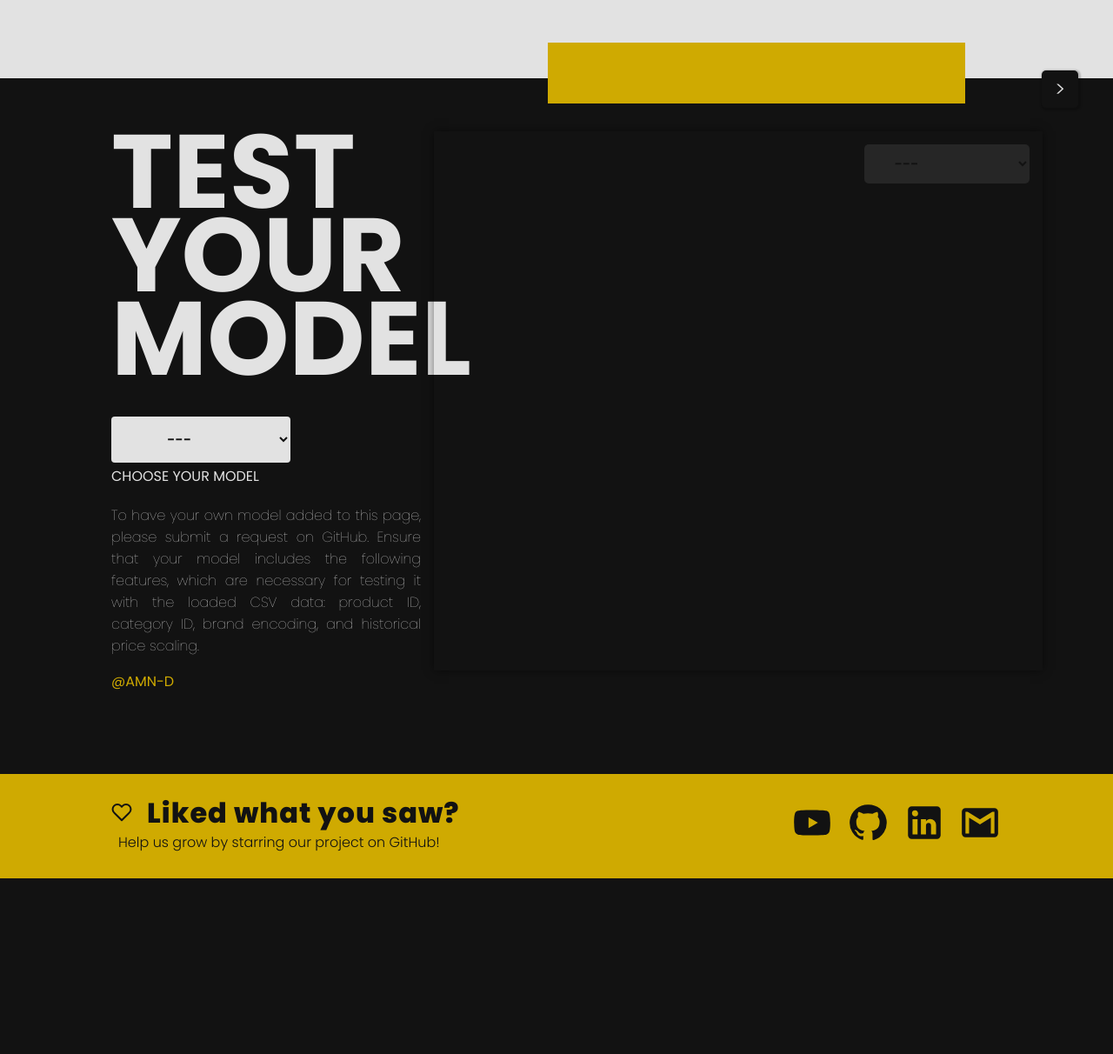
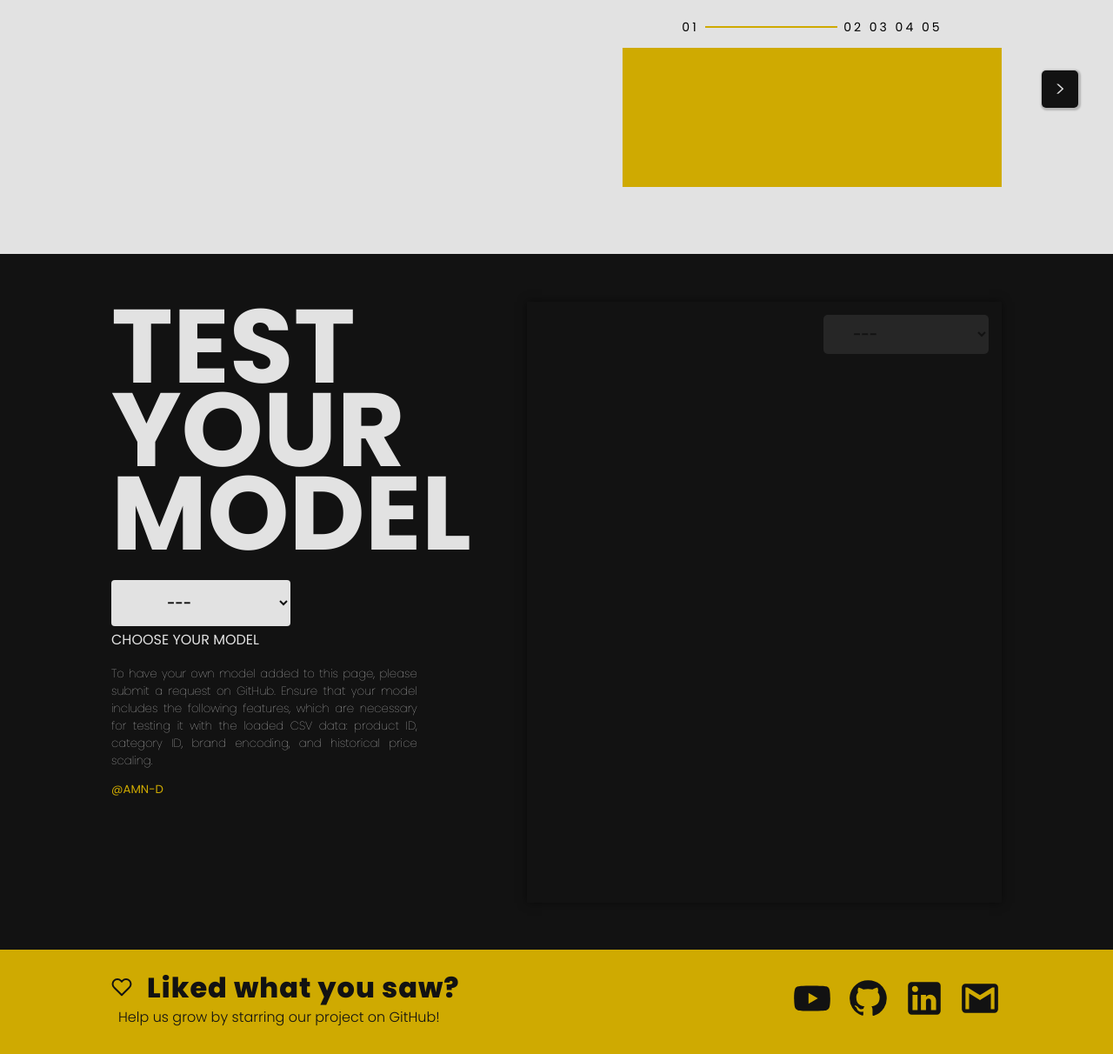
Before and after one commit to AMN-D/PRICEOPTIM, a Django app: template price_optimisation/files/templates/base.html in a window 1280 px wide. Shown: the part 636-1848 px from the top of the page at 87% size. Before the commit the page ends 1646 px from the top, so only its background shows below. Run offline with Django 4.2, Linux system fonts and the light colour scheme; the template is opened without the code that fills it, so the values that code supplies are empty; a map, chart or similar area stays blank; some web fonts are replaced.

Commit message:
page one done for desktop
90-100% scaling

```diff
--- a/price_optimisation/files/static/chart.js
+++ b/price_optimisation/files/static/chart.js
@@ -9,18 +9,18 @@ function reloadVisualizationDisplay() {
     ctx.clearRect(0, 0, canvas.width, canvas.height);
 }
 
-function pltBarChart(actualData, predictedData) {
+function pltBarChart(actualData, predictedData, parentContainerClass) {
 
     actualData = JSON.parse(actualData);
     predictedData = JSON.parse(predictedData);
 
     var canvas = document.getElementById('plotCanvas');
+    var parentContainer = document.querySelector('.' + parentContainerClass);
+
+    canvas.width = parentContainer.offsetWidth;
+    canvas.height = parentContainer.offsetHeight;
+
     var ctx = canvas.getContext('2d');
-
-    var canvasWidth = 700;
-    var canvasHeight = 600;
-    canvas.width = canvasWidth;
-    canvas.height = canvasHeight;
 
     var data = {
         labels: actualData.map((value, index) => index), // Assuming index as labels
@@ -55,18 +55,18 @@ function pltBarChart(actualData, predictedData) {
 
 }
 
-function pltLineplot(actualData, predictedData) {
+function pltLineplot(actualData, predictedData, parentContainerClass) {
 
     actualData = JSON.parse(actualData);
     predictedData = JSON.parse(predictedData);
 
     var canvas = document.getElementById('plotCanvas');
+    var parentContainer = document.querySelector('.' + parentContainerClass);
+
+    canvas.width = parentContainer.offsetWidth;
+    canvas.height = parentContainer.offsetHeight;
+
     var ctx = canvas.getContext('2d');
-
-    var canvasWidth = 700;
-    var canvasHeight = 600;
-    canvas.width = canvasWidth;
-    canvas.height = canvasHeight;
 
     var data = {
         labels: actualData.map((value, index) => index),
@@ -102,19 +102,19 @@ function pltLineplot(actualData, predictedData) {
 
 }
 
-function pltScatterplot(actualData, predictedData) {
+function pltScatterplot(actualData, predictedData, parentContainerClass) {
     // Parse actual and predicted data from string to array
     actualData = JSON.parse(actualData);
     predictedData = JSON.parse(predictedData);
 
     // Get canvas element
     var canvas = document.getElementById('plotCanvas');
+    var parentContainer = document.querySelector('.' + parentContainerClass);
+
+    canvas.width = parentContainer.offsetWidth;
+    canvas.height = parentContainer.offsetHeight;
+
     var ctx = canvas.getContext('2d');
-
-    var canvasWidth = 700;
-    var canvasHeight = 600;
-    canvas.width = canvasWidth;
-    canvas.height = canvasHeight;
 
     var data = {
         datasets: [{
@@ -166,13 +166,13 @@ function printSelectedValue(actualData, predictedData) {
                 reloadVisualizationDisplay();
                 break;
             case '1':
-                pltScatterplot(actualData, predictedData);
+                pltScatterplot(actualData, predictedData, 'body-main-anal-canvas');
                 break;
             case '2':
-                pltLineplot(actualData, predictedData);
+                pltLineplot(actualData, predictedData, 'body-main-anal-canvas');
                 break;
             case '3':
-                pltBarChart(actualData, predictedData);
+                pltBarChart(actualData, predictedData, 'body-main-anal-canvas');
                 break;
             default:
                 console.log("Invalid value");
--- a/price_optimisation/files/static/script.js
+++ b/price_optimisation/files/static/script.js
@@ -18,17 +18,27 @@ window.addEventListener("scroll", function () {
 
 document.addEventListener("DOMContentLoaded", function() {
   const sampleLink = document.querySelector('a[href="#"]');
-    const offset = 695;
+  const offset = 0;
 
   sampleLink.addEventListener("click", function(event) {
       event.preventDefault(); // Prevent the default link behavior
-        const targetPosition = this.parentElement.offsetTop + offset;
+      const targetDiv = document.querySelector(".body-main-anal-container");
+      const targetPosition = getOffset(targetDiv);
       window.scrollTo({
           top: targetPosition,
           behavior: "smooth"
       });
   });
 });
+
+function getOffset(element) {
+  let offset = 0;
+  while (element) {
+      offset += element.offsetTop;
+      element = element.offsetParent;
+  }
+  return offset;
+}
 
 document.addEventListener("DOMContentLoaded", function() {
   const sampleLink = document.querySelector('a[href="##"]');
--- a/price_optimisation/files/static/style.css
+++ b/price_optimisation/files/static/style.css
@@ -127,15 +127,22 @@ body {
     display: flex;
     margin-top: 10%;
     width: 100%;
-    height: 85%;
+    height: 100%;
     display: flex;
     justify-content: center;
     position: relative;
     flex-direction: column;
 }
 
+.body-main-container {
+    display: flex;
+    flex-direction: column;
+    height: 100vh;
+}
+
 .body-main-custom {
     display: flex;
+    flex-direction: row;
     position: relative;
     min-width: 80%;
     margin: 0 auto;
@@ -155,8 +162,8 @@ body {
     justify-content: flex-start;
     align-items: center;
     flex: 1;
-    min-height: 100px;
     position: relative;
+    height: 100%;
 }
 
 .body-image-container {
@@ -165,21 +172,26 @@ body {
     background-position: center;
     background-repeat: no-repeat;
     width: 68%;
-    height: 430px;
+    height: 60%;
     border-bottom: 5px black solid;
     border-bottom-left-radius: 5px;
     border-bottom-right-radius: 5px;
     margin-top: 5%;
 }
 
+.number-container {
+    display: flex;
+    align-items: center;
+    justify-content: space-between;
+    width: 70%;
+    padding-top: 5%;
+}
+
 .body-image-hr {
     position: relative;
-    width: 200px;
+    width: 50%;
     height: 2px;
     background-color: var(--neon-gold);
-    bottom: -4.4%;
-    left: 4.5%;
-    transform: translateX(-50%);
     transition: box-shadow 0.3s ease;
     cursor: pointer;
 }
@@ -190,23 +202,13 @@ body {
 
 .left-number,
 .right-number {
-    position: absolute;
-    bottom: 0;
-    transform: translateY(-50%);
+    position: relative;
     font-size: 14px;
     font-family: "Poppins", sans-serif;
     font-weight: 400;
     font-style: normal;
     letter-spacing: 3px;
-}
-
-.left-number {
-    left: 16%;
-
-}
-
-.right-number {
-    right: 24%;
+    margin: 0 1%;
 }
 
 .body-container-text {
@@ -304,14 +306,15 @@ body {
     display: flex;
     justify-content: center;
     align-items: center;
+    flex-direction: column;
     height: 100vh;
     width: 100%;
-    margin-top: 90px;
     background-color: #121212;
 }
 
 .body-main-anal-container {
     display: flex;
+    flex-direction: row;
     justify-content: flex-start;
     height: 100vh;
     min-width: 80%;
@@ -332,7 +335,7 @@ body {
 
 .body-main-anal-selector {
     width: 0;
-    padding-top: 10%;
+    padding-top: 7%;
     font-family: "Poppins", sans-serif;
     font-weight: 600;
     font-style: normal;
@@ -374,7 +377,7 @@ body {
 .body-main-anal-main {
     display: flex;
     flex-direction: column;
-    min-height: 100px;
+    flex: 1;
     width: 45%;
     padding-left: 10%;
 }
@@ -389,10 +392,10 @@ body {
     flex-direction: column;
     justify-content: flex-start;
     align-items: center;
-    width: 65%;
-    min-height: 100px;
+    width: 60%;
     position: relative;
     margin-right: 10%;
+    margin-left: 5%;
 }
 
 .body-main-anal-desc {
@@ -407,11 +410,13 @@ body {
     font-family: "Poppins", sans-serif;
     font-weight: 100;
     font-style: normal;
-    font-size: 16px;
+    font-size: 0.83rem;
     color: var(--bg-color);
     text-align: justify;
     text-align: justify;
     width: 85%;
+    height: 28%;
+    overflow: hidden;
 }
 
 .body-main-anal-desc-expand a {
@@ -426,10 +431,11 @@ body {
 }
 
 .body-main-anal-canvas {
-    width: 700px;
-    height: 620px;
+    padding-bottom: 2%;
+    position: absolute;
+    width: 100%;
+    height: 85%;
     margin-top: 10%;
-    position: absolute;
     box-shadow: 0 0 10px rgba(0, 0, 0, 0.5);
     transition: box-shadow 0.3s ease;
 }
@@ -471,14 +477,14 @@ body {
 }
 
 .body-main-custom-abs {
-    position: absolute;
-    bottom: 55.2%;
-    left: 68%;
+    position: relative;
+    margin-top: 3%;
+    left: 50%;
     transform: translateX(-50%);
     display: block;
     background-color: var(--neon-gold);
-    width: 480px;
-    height: 70px;
+    width: 100%;
+    height: 20%;
 }
 
 footer {
--- a/price_optimisation/files/templates/base.html
+++ b/price_optimisation/files/templates/base.html
@@ -45,6 +45,7 @@
         <div class="body-main-scroll">
             <button id="scrollButton">></button>
         </div>
+            <div class="body-main-container">
             <div class="body-main-custom">
                 <div class="body-container">
                     <div class="body-container-text">
@@ -70,12 +71,15 @@
                 </div>
                 <div class="body-image">
                     <div class="body-image-container"></div>
+                    <div class="number-container">
+                        <span class="left-number">01</span>
                         <div class="body-image-hr"></div>
-                <span class="left-number">01</span>
                         <span class="right-number">02 03 04 05</span>
                     </div>
+                    <div class="body-main-custom-abs"></div>
                 </div>
-        <div class="body-main-custom-abs"></div>
+            </div>
+        </div>
         <div class="body-main-anal-black">
             <div class="body-main-anal-container">
                 <div class="body-main-anal-main">
@@ -118,14 +122,23 @@
     <script>
         const scrollButton = document.getElementById("scrollButton");
         scrollButton.addEventListener("click", function() {
-            const targetDiv = document.querySelector(".body-main-anal-black");
-            const offset = 150;
-            const targetPosition = targetDiv.offsetTop + offset;
+            const targetDiv = document.querySelector(".body-main-anal-container");
+            const offset = getOffset(targetDiv);
+            const targetPosition = window.scrollY + offset;
             window.scrollTo({
                 top: targetPosition,
                 behavior: "smooth"
             });
         });
+
+        function getOffset(element) {
+            let offset = 0;
+            while (element) {
+                offset += element.offsetTop;
+                element = element.offsetParent;
+            }
+            return offset;
+        }
     </script>
     {% endblock %}
     <script src="https://cdn.jsdelivr.net/npm/chart.js"></script>
```
Lines whose indentation alone changed are shown as unchanged.
